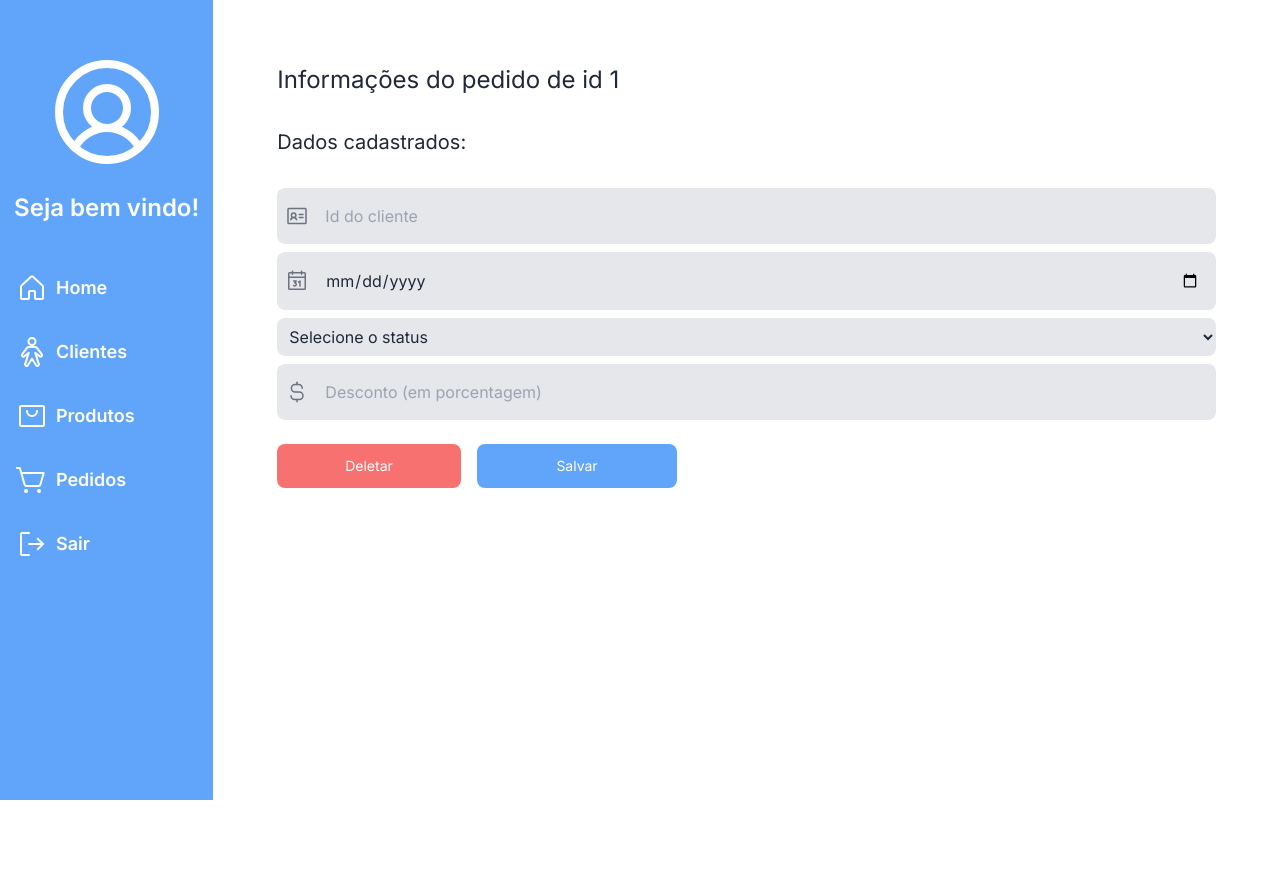
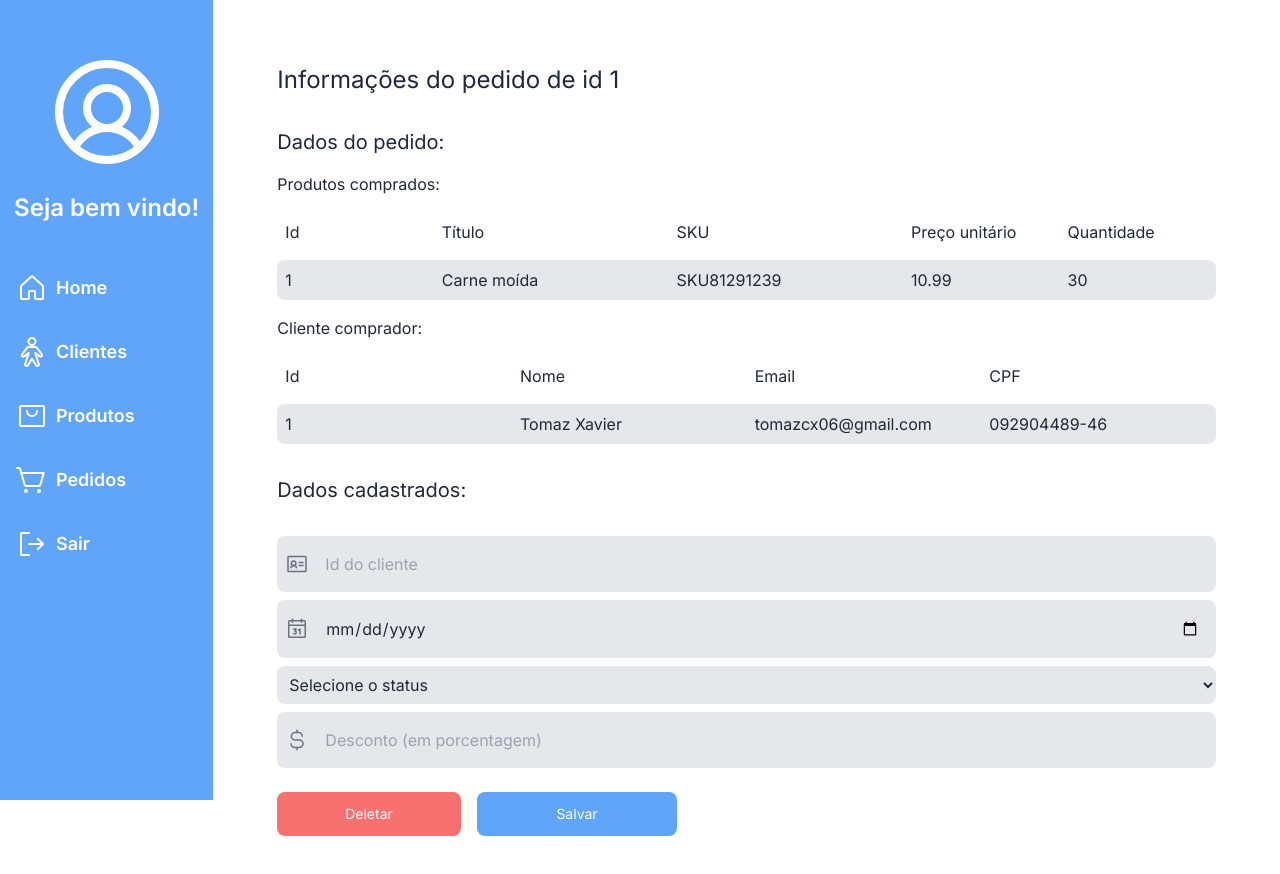
Before and after one commit to signotech/vaga-desenvolvedor, a Next.js app in the folder frontend/: page /orders/1 in a window 1280 px wide. Shown: the top 874 px of the page. Before the commit the page ends 800 px from the top, so only its background shows below. Built offline with nearby package versions, Linux system fonts and the light colour scheme.

Commit message:
feat: finished order page

```diff
--- a/frontend/src/app/orders/[id]/page.tsx
+++ b/frontend/src/app/orders/[id]/page.tsx
@@ -4,8 +4,11 @@ import { Input } from "@components/atoms/Input"
 import { PageTitle } from "@components/atoms/PageTitle"
 import { SelectStatus } from "@components/atoms/SelectStatus"
 import { DashboardLayout } from "@components/models/DashboardLayout"
+import { ClientItem } from "@components/molecules/ClientItem"
 import { DeleteItemAlert } from "@components/molecules/DeleteItemAlert"
-import { useParams} from "next/navigation"
+import { ProductItem } from "@components/molecules/ProductItem"
+import { PurchasedProduct } from "@components/molecules/PurchasedProduct"
+import { useParams } from "next/navigation"
 import { Calendar, CurrencyDollarSimple, IdentificationCard, Notebook } from "phosphor-react"
 
 const Order = () => {
@@ -16,6 +19,34 @@ const Order = () => {
         <DashboardLayout>
             <section className="lg:col-span-10 flex flex-col p-4 lg:p-16 gap-8">
                 <PageTitle text={`Informações do pedido de id ${params.id}`} />
+                <div className="flex flex-col gap-4">
+                    <h2 className="text-lg lg:text-xl">Dados do pedido:</h2>
+                    <span>Produtos comprados:</span>
+
+                    <div className="flex flex-col gap-2">
+                        <div className="hidden lg:grid grid-cols-12 gap-4 p-2">
+                            <span className="col-span-2">Id</span>
+                            <span className="col-span-3">Título</span>
+                            <span className="col-span-3">SKU</span>
+                            <span className="col-span-2">Preço unitário</span>
+                            <span className="col-span-2">Quantidade</span>
+                        </div>
+                        <PurchasedProduct />
+                    </div>
+
+                    <span>Cliente comprador:</span>
+                    <div className="flex flex-col gap-2">
+                        <div className="hidden lg:grid grid-cols-12 gap-4 p-2">
+                            <span className="col-span-3">Id</span>
+                            <span className="col-span-3">Nome</span>
+                            <span className="col-span-3">Email</span>
+                            <span className="col-span-3">CPF</span>
+                        </div>
+
+                        <ClientItem />
+                    </div>
+
+                </div>
                 <h2 className="text-lg lg:text-xl">Dados cadastrados: </h2>
                 <form className="flex flex-col gap-2" onSubmit={e => e.preventDefault()}>
                     <Input name="id_cliente" id="id_cliente" placeholder="Id do cliente" type="number" ><IdentificationCard className="text-gray-500" size={24} /></Input>
--- /dev/null
+++ b/frontend/src/components/molecules/PurchasedProduct.tsx
@@ -0,0 +1,18 @@
+import Link from "next/link"
+
+export const PurchasedProduct = () => {
+
+    return (
+        <Link href={`/products/${2}`} className="flex flex-col lg:grid grid-cols-12 gap-4 rounded-lg bg-gray-200 p-2 cursor-pointer transition-colors hover:bg-gray-300">
+            <span className="col-span-2 text-left"><span className="lg:hidden">Id:</span> 1</span>
+            <span className="col-span-3 text-left"><span className="lg:hidden">Título:</span> Carne moída</span>
+            <span className="col-span-3 text-left"><span className="lg:hidden">SKU:</span> SKU81291239</span>
+            <span className="col-span-2 text-left"><span className="lg:hidden">Preço unitário:</span>10.99 </span>
+            <span className="col-span-2 text-left"><span className="lg:hidden">Quantidade:</span>30 </span>
+        </Link>
+
+
+
+    )
+
+}
```
